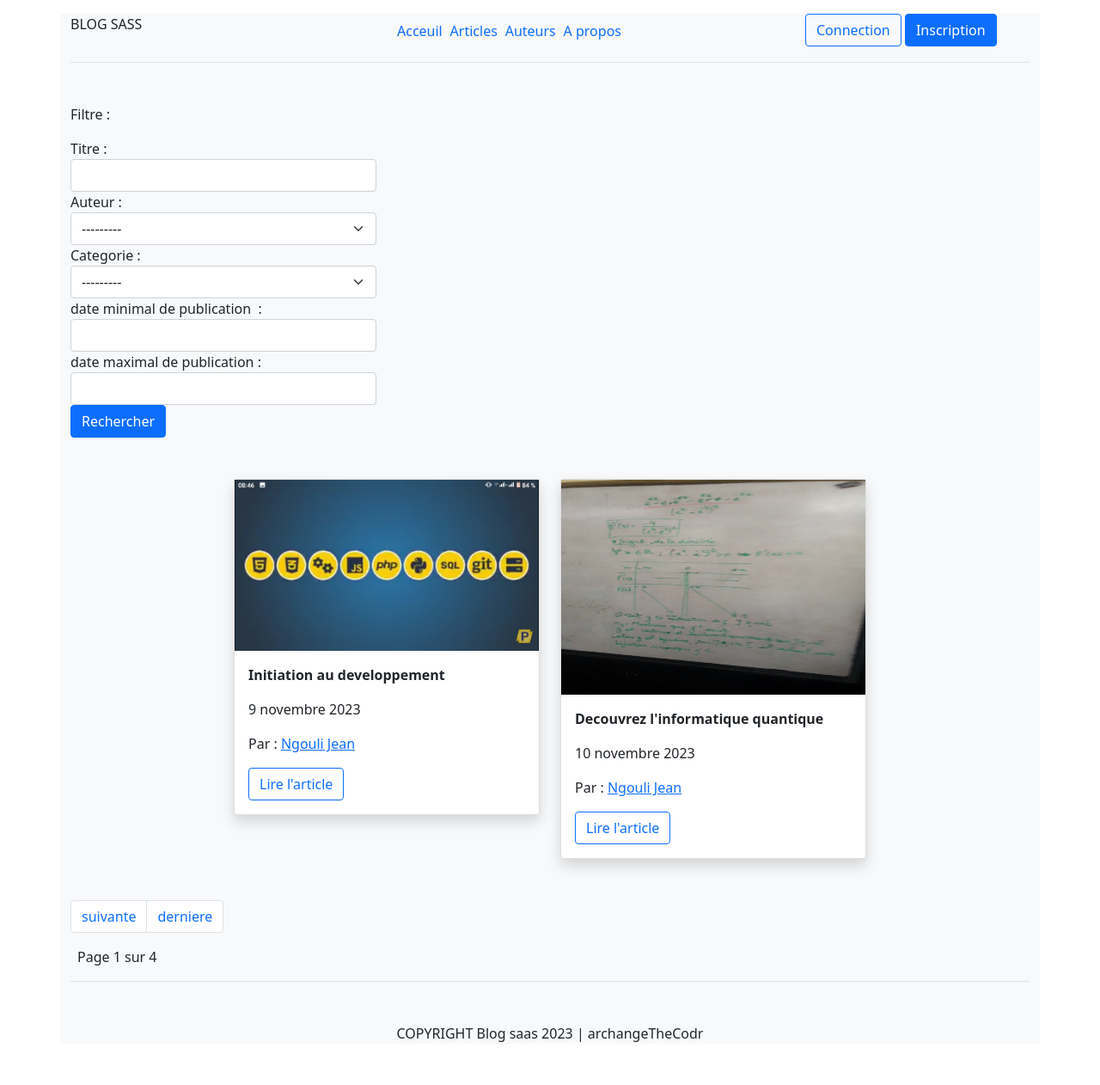
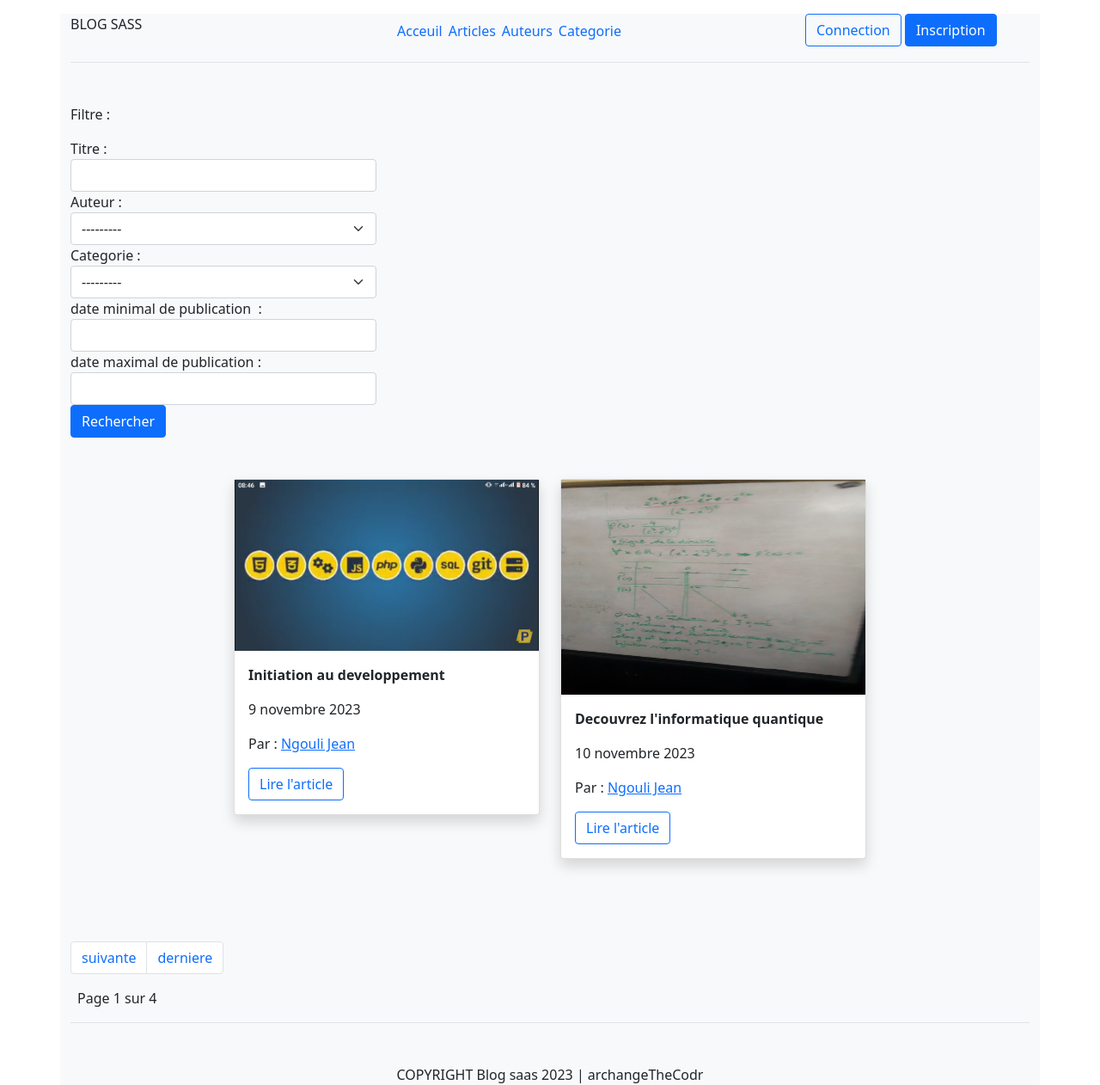
Before and after one commit to ArchangeTheCodr/blog-saas, a Django app: page /blog/articles/ in a window 1280 px wide. Shown: the whole page at 86% size. Before the commit the page ends 1212 px from the top, so only its background shows below. Run offline with Django 4.2, Linux system fonts and the light colour scheme; data comes from the database, SQL or seed files in the repository; both versions use the stored data as it was after the commit; some libraries are stand-ins or nearby versions.

Commit message:
mise en place du READ des categories

```diff
--- a/src/blog/templates/blog/article_card.html
+++ b/src/blog/templates/blog/article_card.html
@@ -1,4 +1,4 @@
-<div class="col-4">
+<div class="col-4 mb-5">
     <div class="card shadow">
         <img src="{{article.image_couverture.url}}" alt="image {{ article.titre }}" class="img-fluid" style='max-height: 250px;'>
         <div class="card-body">
--- a/src/blog/urls.py
+++ b/src/blog/urls.py
@@ -10,4 +10,5 @@ urlpatterns = [
     path('articles/delete/<int:key>/', views.delete_article, name='delete_article'),
     path('auteurs/', views.auteur, name='auteur'),
     path('auteurs/<int:id>/', views.detail_auteur, name='detail_auteur'),
+    path('categories/', views.categorie_article, name='categorie_article'),
 ]
--- a/src/blog/views.py
+++ b/src/blog/views.py
@@ -133,3 +133,6 @@ def detail_auteur(request, id):
     page_actuel = paginator.get_page(num_page)
     context = {'page_actuel' : page_actuel, 'auteur' : auteur, 'myFilter' : myFilter}
     return render(request, 'blog/detail_auteur.html', context)
+
+def categorie_article(request):
+    return render(request, 'blog/categorie_article.html', {'categories' : Article_category.objects.all()})
--- a/src/templates/base.html
+++ b/src/templates/base.html
@@ -28,7 +28,7 @@
                                 <a href="{% url 'blog_app:auteur' %}" class="nav-link">Auteurs</a>
                             </li>
                             <li class="nav-item">
-                                <a href="" class="nav-link">A propos</a>
+                                <a href="{% url 'blog_app:categorie_article' %}" class="nav-link">Categorie</a>
                             </li>
                         </ul>
                     </nav>
```
Also changed, not shown: src/blog/templates/blog/categorie_article.html (+12 -11 lines), src/db.sqlite3.
